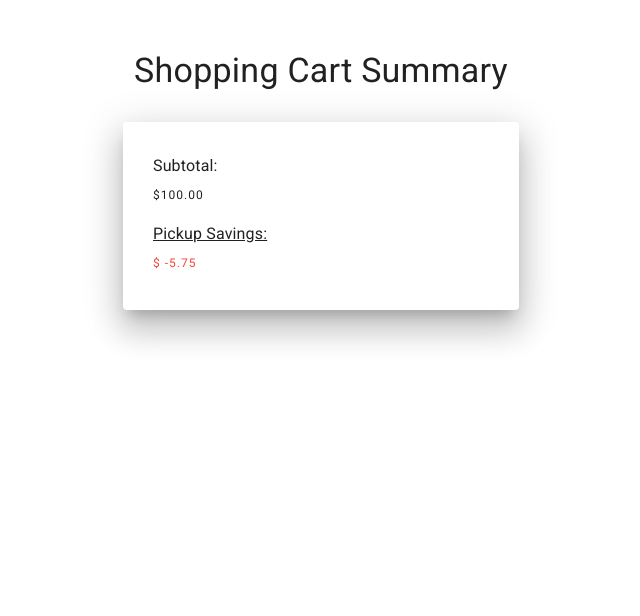
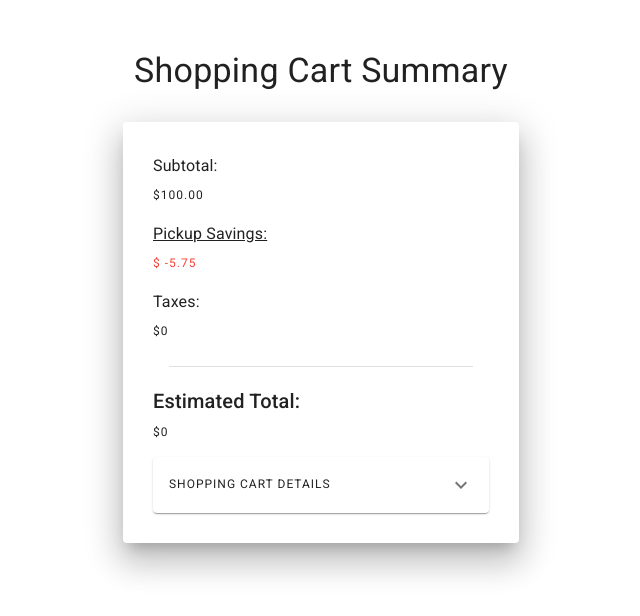
Before and after one commit to danishakh/shopping-checkout-summary, a React (Create React App) app in the folder client/: page / in a window 1280 px wide. Shown: the top 616 px of the page, without its empty margins (319-959 px from the left). Built offline with nearby package versions, Linux system fonts and the light colour scheme.

Commit message:
added Taxes and ItemDetails component. Imported all components to AppJS. Worked on expansion panel layout.

```diff
--- a/client/src/App.js
+++ b/client/src/App.js
@@ -1,8 +1,11 @@
 import React, { Component } from 'react';
-import { Container, Grid, Typography, Paper } from '@material-ui/core';
+import { Container, Grid, Typography, Paper, Divider } from '@material-ui/core';
 
 import Subtotal from './components/Subtotal';
 import PickupSavings from './components/PickupSavings';
+import Taxes from './components/Taxes';
+import TotalPrice from './components/TotalPrice';
+import ItemDetails from './components/ItemDetails';
 
 
 class App extends Component {
@@ -13,7 +16,15 @@ class App extends Component {
 
     this.state = {
       total: 100,
-      pickupSavings: -5.75
+      pickupSavings: -5.75,
+      tax: 0,
+      totalPrice: 0,
+      cartItems: {
+          id: 1,
+          name: 'adidas pharrell williams nmd hu holi - equality',
+          price: '750',
+          qty: 1
+      }
     }
   }
 
@@ -37,6 +48,22 @@ class App extends Component {
                 <Grid item sm={12}>
                   <PickupSavings savingsAmount={this.state.pickupSavings} />
                 </Grid>
+                <Grid item sm={12}>
+                  <Taxes tax={this.state.tax} />
+                </Grid>
+              </Grid>
+
+              <br />
+                <Divider variant="middle" />
+              <br />
+
+              <Grid container justify='space-between' alignItems="flex-start" direction="column" spacing={1}>
+                <Grid item sm={12}>
+                  <TotalPrice total={this.state.totalPrice} />
+                </Grid>
+                <Grid item sm={12}>
+                  <ItemDetails description={this.state.cartItems.name} price={this.state.cartItems.price} qty={this.state.cartItems.qty} />
+                </Grid>
               </Grid>
           </Paper>
         </Container>
--- /dev/null
+++ b/client/src/components/ItemDetails/ItemDetails.js
@@ -0,0 +1,53 @@
+import React, { Component } from 'react'
+import {Grid, Typography } from '@material-ui/core';
+import ExpansionPanel from '@material-ui/core/ExpansionPanel';
+import ExpansionPanelSummary from '@material-ui/core/ExpansionPanelSummary';
+import ExpansionPanelDetails from '@material-ui/core/ExpansionPanelDetails';
+import ExpandMoreIcon from '@material-ui/icons/ExpandMore';
+
+
+
+export default class ItemDetails extends Component {
+
+    render() {
+        return (
+            <ExpansionPanel>
+                <ExpansionPanelSummary
+                expandIcon={<ExpandMoreIcon />}
+                aria-controls="panel1a-content"
+                id="item-details-panel-header"
+                >
+                <Typography variant="overline">Shopping Cart Details</Typography>
+                </ExpansionPanelSummary>
+                <ExpansionPanelDetails>
+                    <Grid container justify='space-between' alignItems='flex-start' direction='row' spacing={2}>
+                        <Grid item md={6}>
+                            <img
+                                width={100}
+                                height={100}
+                                alt="img-thumbnail"
+                                src="https://encrypted-tbn0.gstatic.com/images?q=tbn:ANd9GcQsuMNgbjSKWKfPmI7bUoHGZaUaWNc0BTVkdGQPtc3GjYRmgj34pg"
+                            />
+                        </Grid>
+                        <Grid item md={6}>
+                            <Grid container justify='space-between' alignItems="flex-start" direction="column" spacing={1}>
+                                <Grid item>
+                                    <Typography>
+                                        {this.props.description}
+                                    </Typography>
+                                </Grid>
+                                <Grid item>
+                                    <Typography align="inherit" color="textPrimary" variant="overline">
+                                        {`Price: $${this.props.price}`}
+                                        <br />
+                                        {`Qty: ${this.props.qty}`}
+                                    </Typography>
+                                </Grid>
+                            </Grid>
+                        </Grid>
+                    </Grid>
+                </ExpansionPanelDetails>
+            </ExpansionPanel>
+        )
+    }
+}
--- /dev/null
+++ b/client/src/components/ItemDetails/index.js
@@ -0,0 +1 @@
+export { default } from './ItemDetails';
--- /dev/null
+++ b/client/src/components/Taxes/Taxes.js
@@ -0,0 +1,21 @@
+import React, { Component } from 'react'
+import { Grid, Typography } from '@material-ui/core';
+
+export default class Taxes extends Component {
+    render() {
+        return (
+            <Grid>
+                <Grid item>
+                    <Typography align="inherit" color="textPrimary" variant="subtitle1">
+                        Taxes:
+                    </Typography>
+                </Grid>
+                <Grid item>
+                    <Typography align="inherit" color="textPrimary" variant="overline">
+                        {`$${this.props.tax}`}
+                    </Typography>
+                </Grid>
+            </Grid>
+        )
+    }
+}
--- /dev/null
+++ b/client/src/components/Taxes/index.js
@@ -0,0 +1 @@
+export { default } from './Taxes.js';
--- /dev/null
+++ b/client/src/components/TotalPrice/TotalPrice.js
@@ -0,0 +1,21 @@
+import React, { Component } from 'react'
+import { Grid, Typography } from '@material-ui/core';
+
+export default class TotalPrice extends Component {
+    render() {
+        return (
+            <Grid>
+                <Grid item>
+                    <Typography align="inherit" color="textPrimary" variant="h6">
+                        Estimated Total:
+                    </Typography>
+                </Grid>
+                <Grid item>
+                    <Typography align="inherit" color="textPrimary" variant="overline">
+                        {`$${this.props.total}`}
+                    </Typography>
+                </Grid>
+            </Grid>
+        )
+    }
+}
--- /dev/null
+++ b/client/src/components/TotalPrice/index.js
@@ -0,0 +1 @@
+export { default } from './TotalPrice';
```
